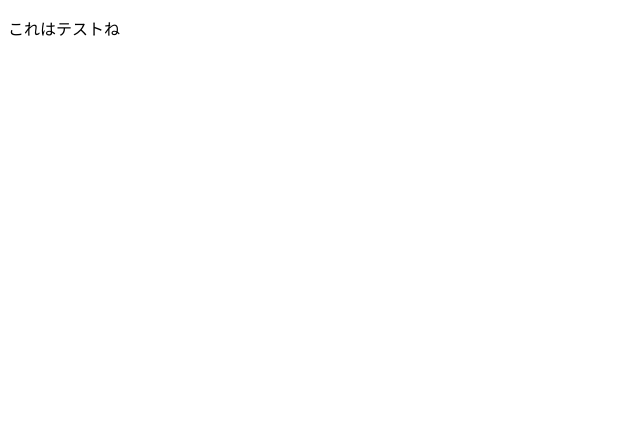
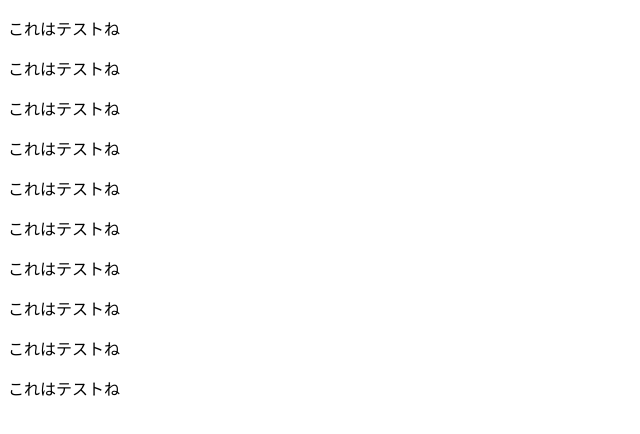
Before and after one commit to frontiergate/watanabe, a plain HTML site: page index.html in a window 1280 px wide. Shown: the whole page, without its empty margins (0-640 px from the left). Drawn offline with Linux system fonts and the light colour scheme.

Commit message:
渡辺です

```diff
--- a/index.html
+++ b/index.html
@@ -17,6 +17,15 @@
 </head>
 <body>
 
+	<p>これはテストね</p>
+	<p>これはテストね</p>
+	<p>これはテストね</p>
+	<p>これはテストね</p>
+	<p>これはテストね</p>
+	<p>これはテストね</p>
+	<p>これはテストね</p>
+	<p>これはテストね</p>
+	<p>これはテストね</p>
 	<p>これはテストね</p>
 
 <header>
```
